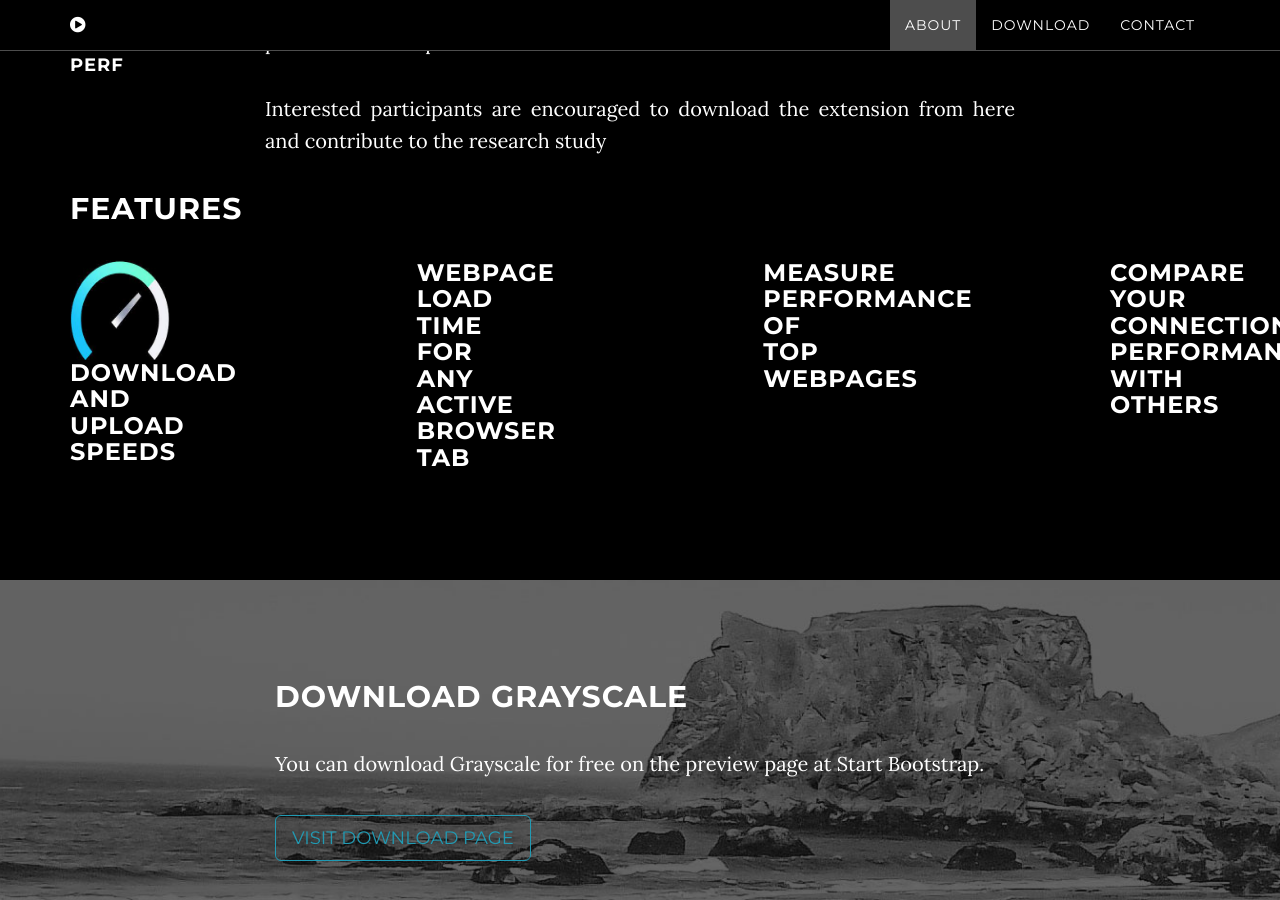
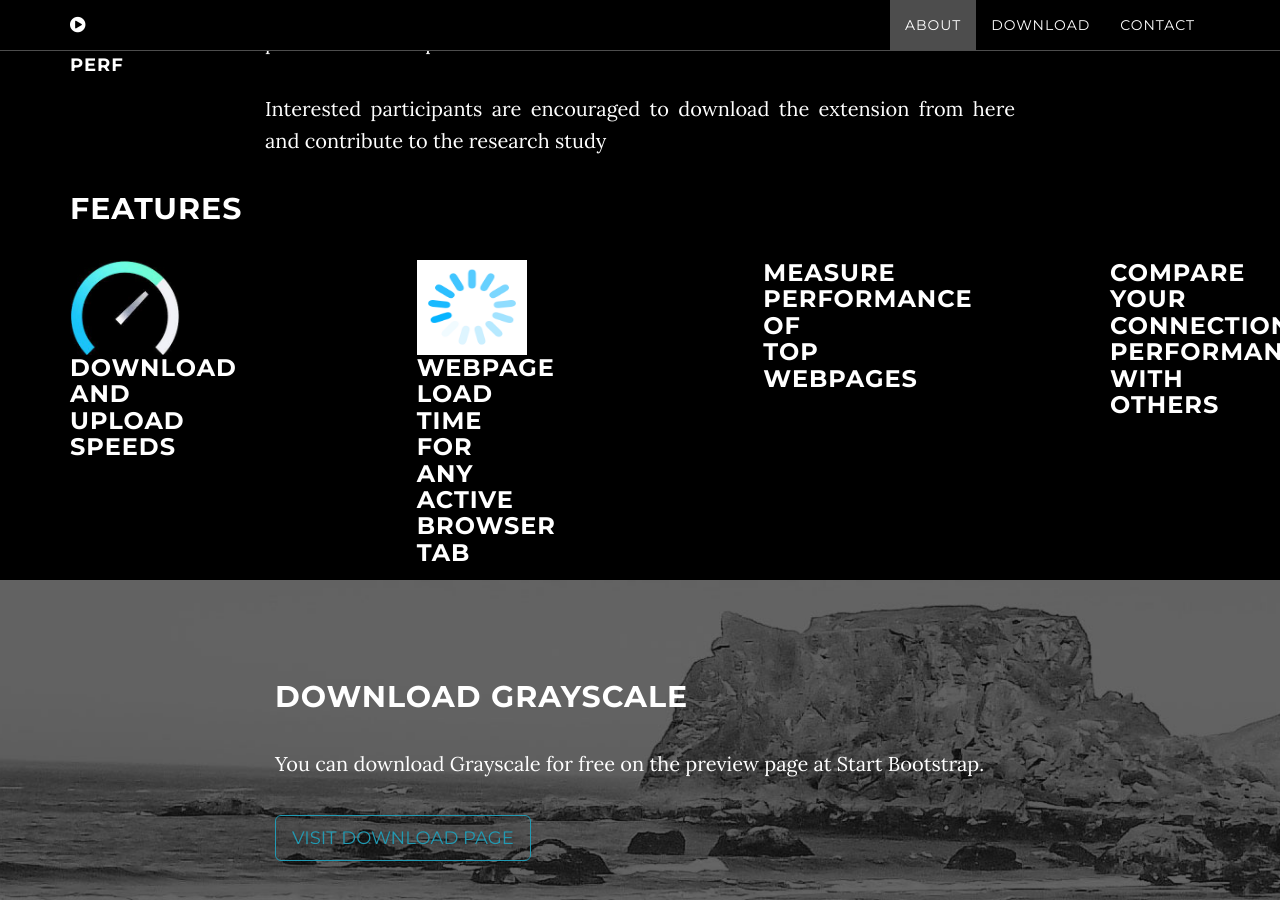
Before and after one commit to socsys/measurements, a Jekyll site: the page built from index.html, in a window 1280 px wide and 900 px high, scrolled down 1369 px. Built offline with Jekyll 4.4.1, drawn with Linux system fonts in a browser that asks for light colours.

Commit message:
add features section-3

```diff
--- a/_includes/about.html
+++ b/_includes/about.html
@@ -17,10 +17,11 @@
         <div id="containerr">
             <h2>Features</h2>
             <div>
-              <img src="speedometer.jpeg" class="expand" width="100" height="100" alt=""/>
+              <img src="speedometer.jpeg" class="expand" width="110" height="95" alt=""/>
               <h3>Download and Upload Speeds</h3>
             </div>
             <div>
+              <img src="loadtime.png" class="expand" width="110" height="95" alt=""/>
               <h3>Webpage Load time for any active browser tab</h3>
             </div>
             <div>
```
Also changed, not shown: loadtime.png (added).
